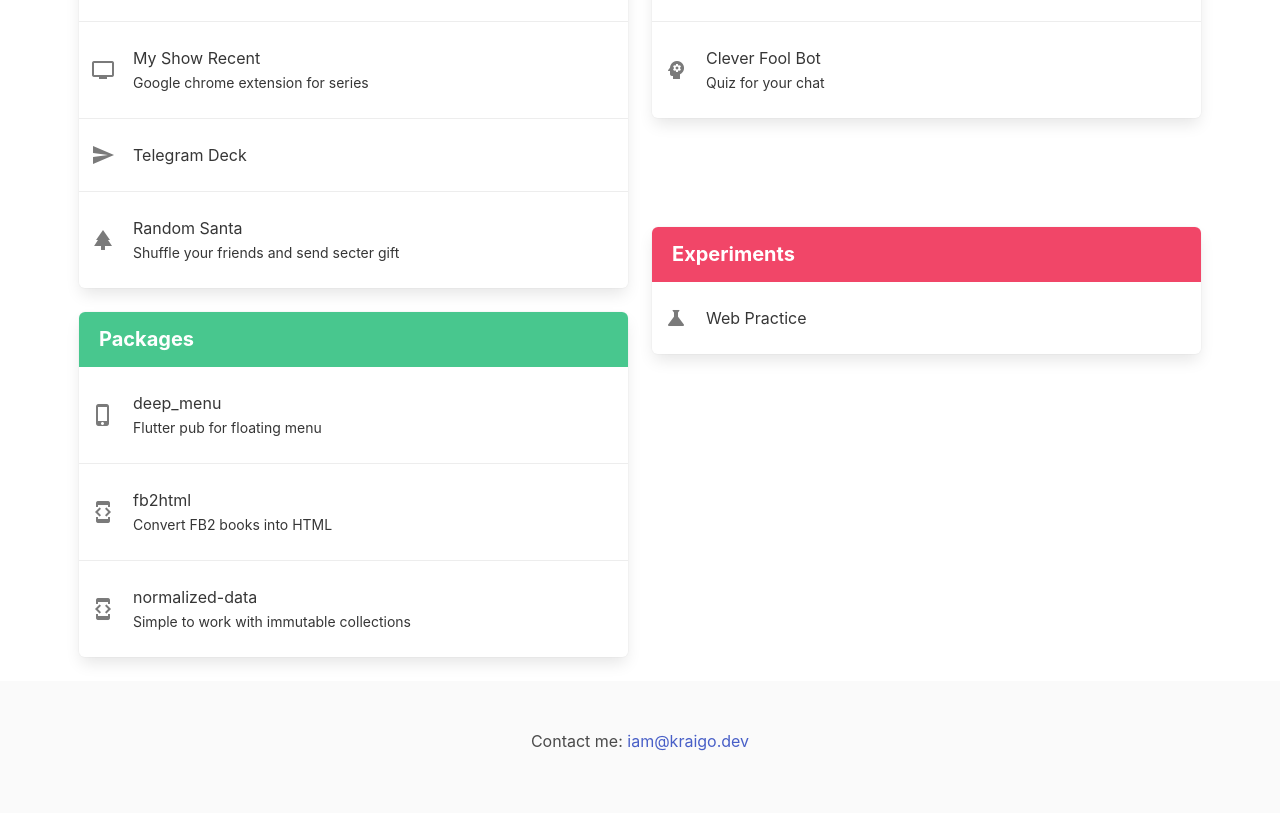
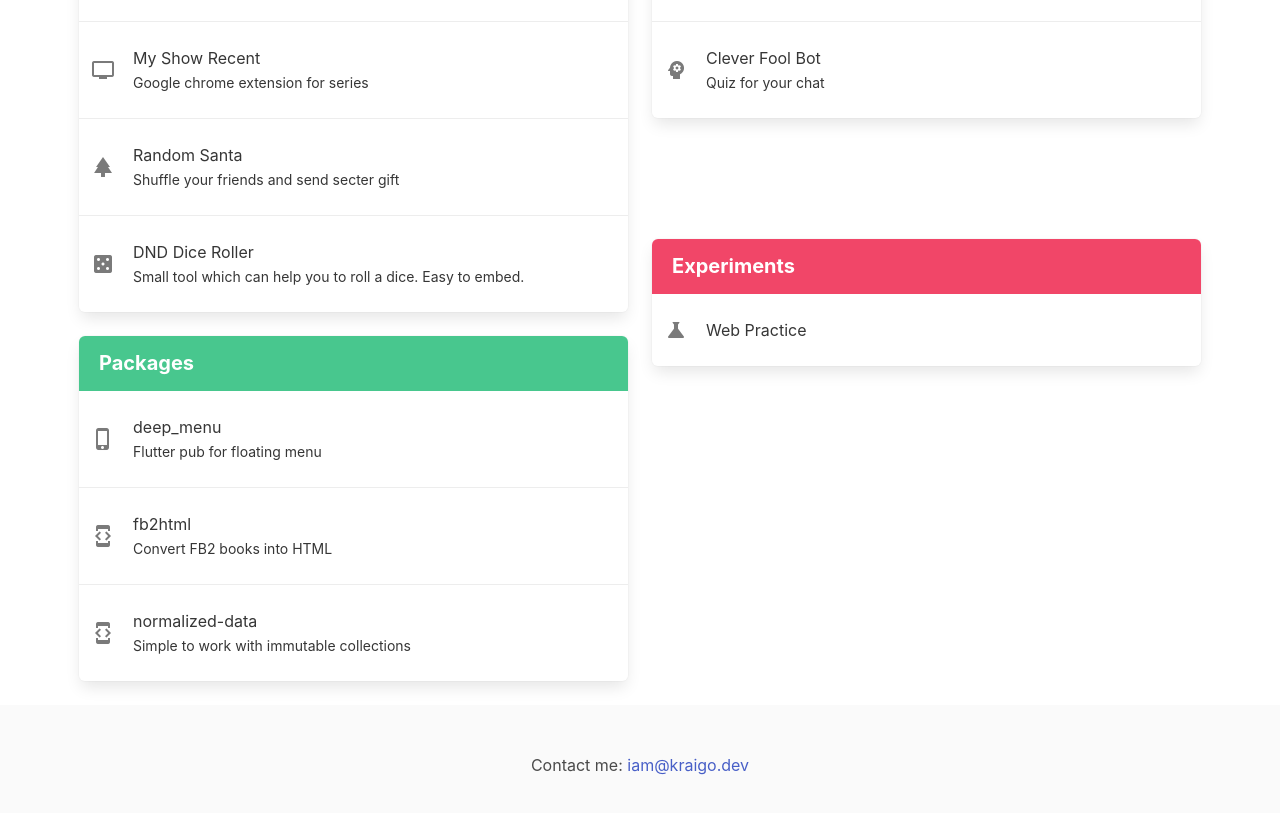
Before and after one commit to Kraigo/landing, a plain HTML site: page index.html in a window 1280 px wide. Shown: the part 806-1619 px from the top of the page. Drawn offline with nearby package versions, Linux system fonts and the light colour scheme.

Commit message:
add dice roller

```diff
--- a/index.html
+++ b/index.html
@@ -108,14 +108,14 @@
                                 <small>Google chrome extension for series</small>
                             </div>
                         </a>
-                        <a class="panel-block py-5"
+                        <!-- <a class="panel-block py-5"
                             href="https://kraigo.dev/telegram/"
                             target="_blank">
                             <span class="panel-icon material-icons">
                                 send
                             </span>
                             Telegram Deck
-                        </a>
+                        </a> -->
                         <a class="panel-block py-5"
                             href="https://kraigo.dev/santa/"
                             target="_blank">
@@ -126,6 +126,18 @@
                                 Random Santa
                                 <br>
                                 <small>Shuffle your friends and send secter gift</small>
+                            </div>
+                        </a>
+                        <a class="panel-block py-5"
+                            href="https://kraigo.dev/santa/"
+                            target="_blank">
+                            <span class="panel-icon material-icons">
+                                casino
+                            </span>
+                            <div>
+                                DND Dice Roller
+                                <br>
+                                <small>Small tool which can help you to roll a dice. Easy to embed.</small>
                             </div>
                         </a>
                     </article>
```
